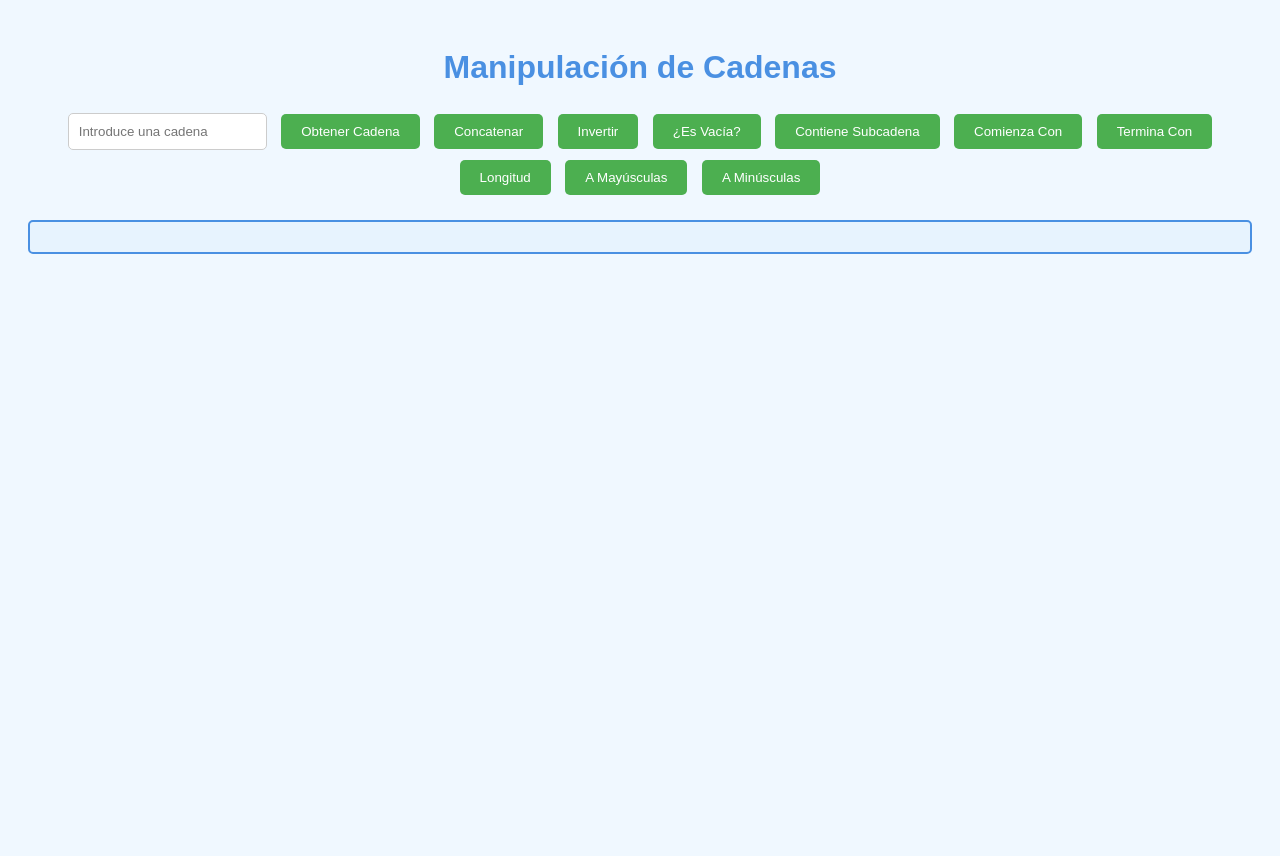
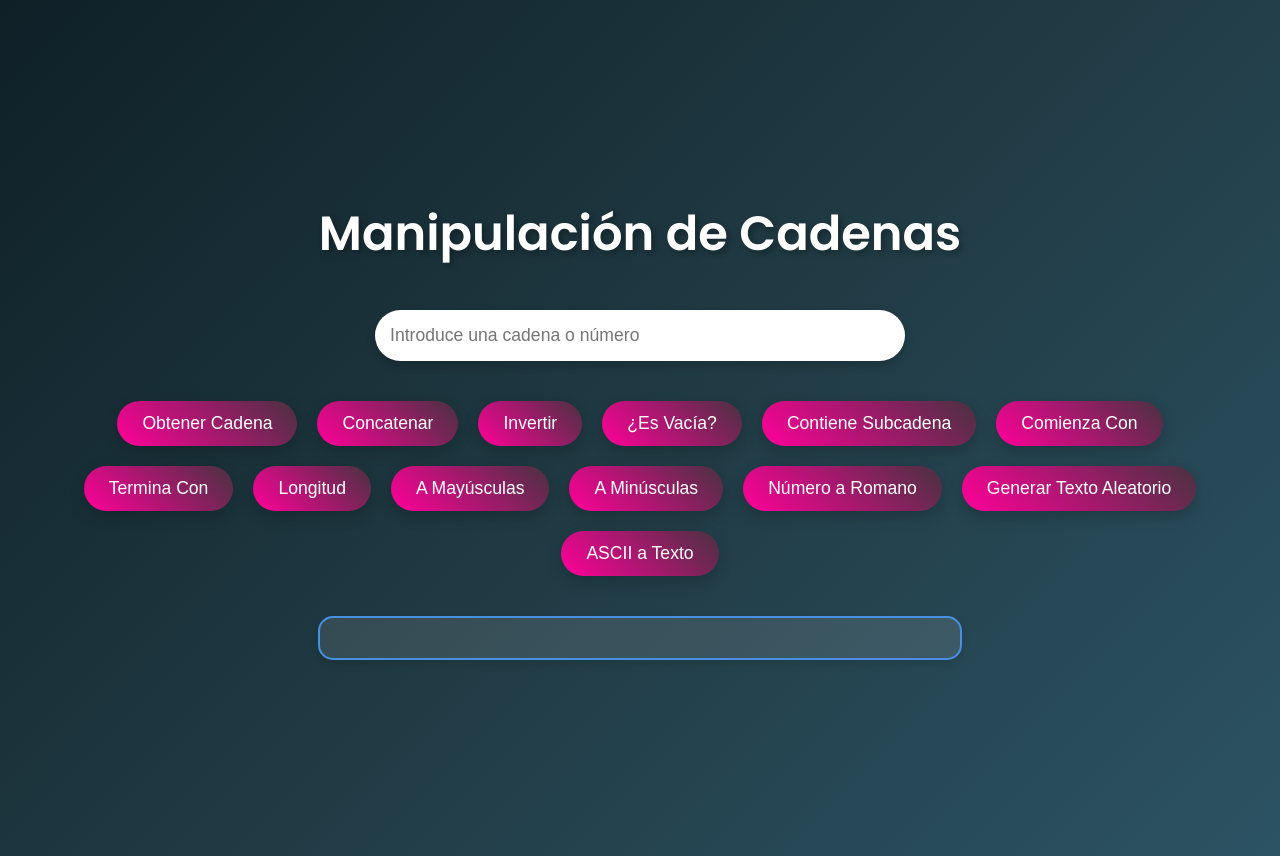
Before and after one commit to santiago-abuawad/SIS112, a plain HTML site: page 02 clase cadenas/js/cadena.html in a window 1280 px wide. Before the commit the page ends 800 px from the top, so only its background shows below. Drawn offline with Linux system fonts and the light colour scheme.

Commit message:
Tarea en clases

```diff
--- a/02 clase cadenas/js/cadena.html
+++ b/02 clase cadenas/js/cadena.html
@@ -4,42 +4,83 @@
     <meta charset="UTF-8">
     <meta name="viewport" content="width=device-width, initial-scale=1.0">
     <title>Manipulación de Cadenas</title>
+    <link href="https://fonts.googleapis.com/css2?family=Poppins:wght@400;600&display=swap" rel="stylesheet">
     <style>
         body {
-            font-family: Arial, sans-serif;
-            background-color: #f0f8ff;
-            color: #333;
+            font-family: 'Poppins', sans-serif;
+            background: linear-gradient(135deg, #0f2027, #203a43, #2c5364);
+            color: #fff;
             text-align: center;
             padding: 20px;
+            min-height: 100vh;
+            display: flex;
+            flex-direction: column;
+            align-items: center;
+            justify-content: center;
+            overflow-x: hidden;
         }
         h1 {
-            color: #4a90e2;
+            color: #ffffff;
+            font-size: 3em;
+            text-shadow: 3px 3px 6px rgba(0, 0, 0, 0.3);
+            margin-bottom: 30px;
+        }
+        input {
+            padding: 15px;
+            margin: 10px 0;
+            width: 80%;
+            max-width: 500px;
+            border-radius: 30px;
+            border: none;
+            font-size: 1.1em;
+            outline: none;
+            box-shadow: 0 4px 10px rgba(0, 0, 0, 0.2);
+            transition: box-shadow 0.3s ease;
+        }
+        input:focus {
+            box-shadow: 0 6px 12px rgba(0, 0, 0, 0.3);
+        }
+        .button-container {
+            display: flex;
+            flex-wrap: wrap;
+            justify-content: center;
+            margin-top: 20px;
         }
         button {
-            background-color: #4caf50;
+            background: linear-gradient(45deg, #ff0099, #493240);
             color: white;
             border: none;
-            padding: 10px 20px;
-            margin: 5px;
-            border-radius: 5px;
+            padding: 12px 25px;
+            margin: 10px;
+            border-radius: 50px;
+            font-size: 1.1em;
             cursor: pointer;
-            transition: background-color 0.3s;
+            transition: all 0.3s ease;
+            box-shadow: 0 5px 15px rgba(0, 0, 0, 0.2);
+            outline: none;
         }
         button:hover {
-            background-color: #45a049;
+            background: linear-gradient(45deg, #ff6a00, #ee0979);
+            box-shadow: 0 8px 20px rgba(0, 0, 0, 0.3);
+            transform: translateY(-3px);
         }
         #resultado {
-            margin-top: 20px;
-            padding: 15px;
+            margin-top: 30px;
+            padding: 20px;
             border: 2px solid #4a90e2;
-            border-radius: 5px;
-            background-color: #e7f3fe;
+            border-radius: 15px;
+            background-color: rgba(255, 255, 255, 0.1);
+            width: 80%;
+            max-width: 600px;
+            margin: 30px auto;
+            font-size: 1.3em;
+            color: #fff;
+            box-shadow: 0 4px 8px rgba(0, 0, 0, 0.1);
+            transition: transform 0.3s ease, box-shadow 0.3s ease;
         }
-        input {
-            padding: 10px;
-            margin: 5px;
-            border-radius: 5px;
-            border: 1px solid #ccc;
+        #resultado:hover {
+            transform: translateY(-5px);
+            box-shadow: 0 6px 12px rgba(0, 0, 0, 0.2);
         }
     </style>
 </head>
@@ -47,8 +88,9 @@
 
     <h1>Manipulación de Cadenas</h1>
 
-    <input type="text" id="inputCadena" placeholder="Introduce una cadena" />
+    <input type="text" id="inputCadena" placeholder="Introduce una cadena o número" />
 
+    <div class="button-container">
         <button onclick="ejecutar('getCadena')">Obtener Cadena</button>
         <button onclick="ejecutar('concatenar')">Concatenar</button>
         <button onclick="ejecutar('invertir')">Invertir</button>
@@ -59,10 +101,14 @@
         <button onclick="ejecutar('longitud')">Longitud</button>
         <button onclick="ejecutar('aMayusculas')">A Mayúsculas</button>
         <button onclick="ejecutar('aMinusculas')">A Minúsculas</button>
+        <button onclick="ejecutar('numeroARomano')">Número a Romano</button>
+        <button onclick="ejecutar('generarTextoAleatorio')">Generar Texto Aleatorio</button>
+        <button onclick="ejecutar('asciiATexto')">ASCII a Texto</button>
+    </div>
 
     <div id="resultado"></div>
 
-    <!-- Incluir el archivo JavaScript -->
+    <!-- Asegúrate de que el script "cadena.js" tenga el código correcto -->
     <script src="cadena.js"></script>
 </body>
 </html>
--- a/02 clase cadenas/js/cadena.js
+++ b/02 clase cadenas/js/cadena.js
@@ -3,16 +3,19 @@ class Cadena {
     this.cadena = cadena;
   }
 
-    getCadena() { //Obtiene el valor asignado a la cadena
+  getCadena() {
+    // Obtiene el valor asignado a la cadena
     return this.cadena;
   }
 
   // Manipulación de cadenas
-    concatenar(otraCadena) {  //Unir una cadena con otra
+  concatenar(otraCadena) {
+    // Une una cadena con otra
     this.cadena += otraCadena;
   }
 
-    invertir() { //Invertir los caracteres de la cadena
+  invertir() {
+    // Invierte los caracteres de la cadena
     let cadenaInvertida = '';
     for (let i = this.cadena.length - 1; i >= 0; i--) {
       cadenaInvertida += this.cadena[i];
@@ -21,38 +24,78 @@ class Cadena {
   }
 
   // Comparaciones
-    esVacia() { //Compara si la cadena no tiene caracteres
+  esVacia() {
+    // Compara si la cadena no tiene caracteres
     return this.cadena.length === 0;
   }
 
-    contiene(subcadena) { //Compara si la subCadena existe dentro de la cadena
+  contiene(subcadena) {
+    // Compara si la subcadena existe dentro de la cadena
     return this.cadena.includes(subcadena);
   }
 
-    comienzaCon(prefijo) { //Compara si la cadena comienza con el prefijo "caracter"
+  comienzaCon(prefijo) {
+    // Compara si la cadena comienza con el prefijo
     return this.cadena.startsWith(prefijo);
   }
 
-    terminaCon(sufijo) { //Compara si la cadena termina con el sufijo "caracter"
+  terminaCon(sufijo) {
+    // Compara si la cadena termina con el sufijo
     return this.cadena.endsWith(sufijo);
   }
 
   // Otras operaciones
-    longitud() { //Obtiene la cantidad de caracteres que tiene la cadena
+  longitud() {
+    // Obtiene la cantidad de caracteres que tiene la cadena
     return this.cadena.length;
   }
 
-    aMayusculas() { //Obtiene la cadena transformada en MAYUSCULA
+  aMayusculas() {
+    // Obtiene la cadena transformada en MAYÚSCULA
     return this.cadena.toUpperCase();
   }
 
-    aMinusculas() { //Obtiene la cadena transformada en minuscula
+  aMinusculas() {
+    // Obtiene la cadena transformada en minúscula
     return this.cadena.toLowerCase();
+  }
+
+  // Transformación de números a números romanos
+  static numeroARomano(numero) {
+    const romanos = [
+      ['M', 1000], ['CM', 900], ['D', 500], ['CD', 400],
+      ['C', 100], ['XC', 90], ['L', 50], ['XL', 40],
+      ['X', 10], ['IX', 9], ['V', 5], ['IV', 4], ['I', 1]
+    ];
+    let resultado = '';
+    for (const [letra, valor] of romanos) {
+      while (numero >= valor) {
+        resultado += letra;
+        numero -= valor;
+      }
+    }
+    return resultado;
+  }
+
+  // Generación de Texto Aleatorio
+  static generarTextoAleatorio(cantidad) {
+    const caracteres = 'abcdefghijklmnopqrstuvwxyzABCDEFGHIJKLMNOPQRSTUVWXYZ0123456789 ';
+    let resultado = '';
+    for (let i = 0; i < cantidad; i++) {
+      resultado += caracteres.charAt(Math.floor(Math.random() * caracteres.length));
+    }
+    return resultado;
+  }
+
+  // Transformación de ASCII a Texto
+  static asciiATexto(ascii) {
+    return String.fromCharCode(ascii);
   }
 }
 
 let cadena = new Cadena('');
 
+// Función para manejar la ejecución desde la interfaz
 function ejecutar(metodo) {
   const input = document.getElementById('inputCadena');
   const resultadoDiv = document.getElementById('resultado');
@@ -91,6 +134,15 @@ class Cadena {
     case 'aMinusculas':
       resultadoDiv.innerHTML = `A minúsculas: ${cadena.aMinusculas()}`;
       break;
+    case 'numeroARomano':
+      resultadoDiv.innerHTML = `Número a romano: ${Cadena.numeroARomano(parseInt(valorInput))}`;
+      break;
+    case 'generarTextoAleatorio':
+      resultadoDiv.innerHTML = `Texto aleatorio: ${Cadena.generarTextoAleatorio(parseInt(valorInput))}`;
+      break;
+    case 'asciiATexto':
+      resultadoDiv.innerHTML = `ASCII a texto: ${Cadena.asciiATexto(parseInt(valorInput))}`;
+      break;
     default:
       resultadoDiv.innerHTML = 'Método no reconocido.';
   }
```
Lines whose indentation alone changed are shown as unchanged.
